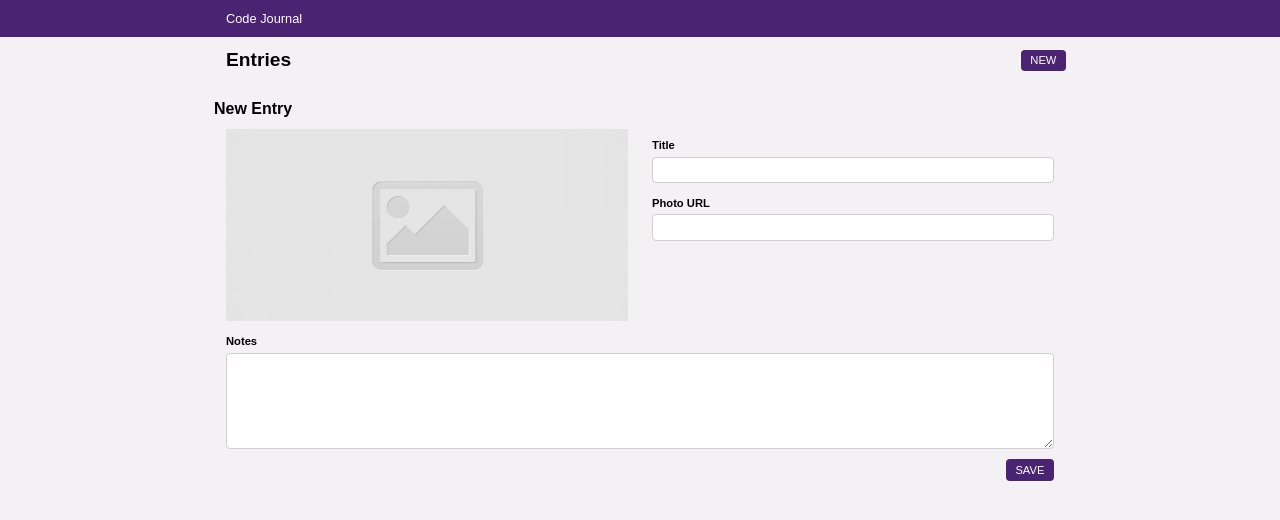
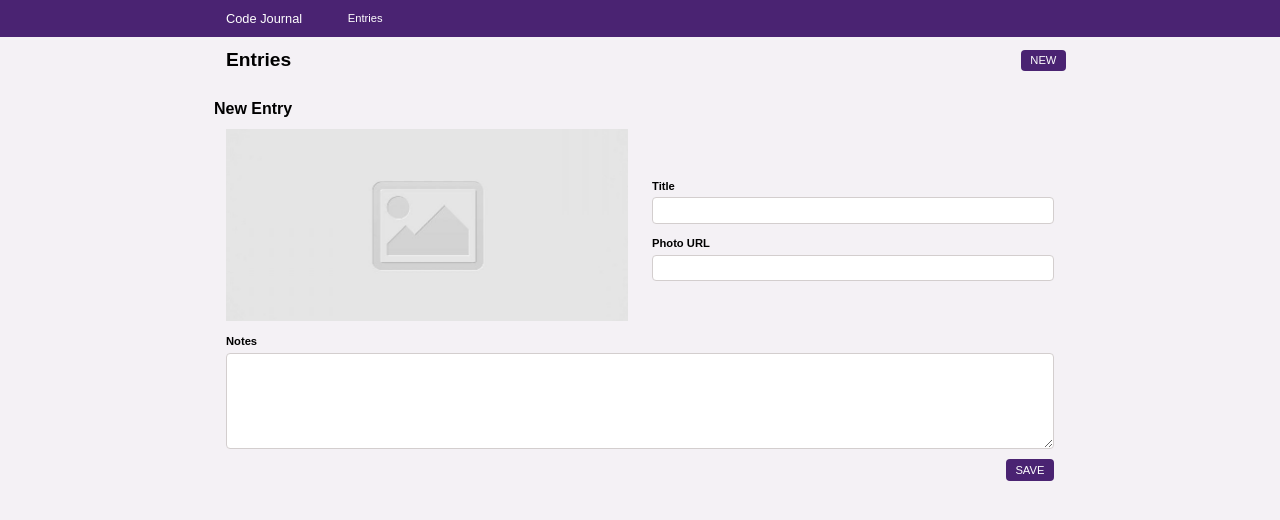
Before and after one commit to angelsleung/code-journal, a website: page index.html in a window 1280 px wide. Drawn offline with Linux system fonts and the light colour scheme.

Commit message:
Added a navigation item to the navbar for Entries. #3

```diff
--- a/css/layout.css
+++ b/css/layout.css
@@ -11,6 +11,7 @@
 .row {
   display: flex;
   flex-wrap: wrap;
+  align-items: center;
 }
 
 .column-full,
--- a/css/styles.css
+++ b/css/styles.css
@@ -15,6 +15,12 @@ body {
 .journal-header {
   font-weight: normal;
   font-size: 0.8em;
+}
+
+.nav {
+  font-weight: normal;
+  font-size: 0.7em;
+  padding: 0 3em;
 }
 
 .page-title {
--- a/index.html
+++ b/index.html
@@ -17,7 +17,12 @@
 <body>
   <header>
     <div class="container">
-      <h2 class="journal-header">Code Journal</h2>
+      <div class="row">
+        <h2 class="journal-header">Code Journal</h2>
+        <nav>
+          <h3 class="nav">Entries</h3>
+        </nav>
+      </div>
     </div>
   </header>
   <main>
```
